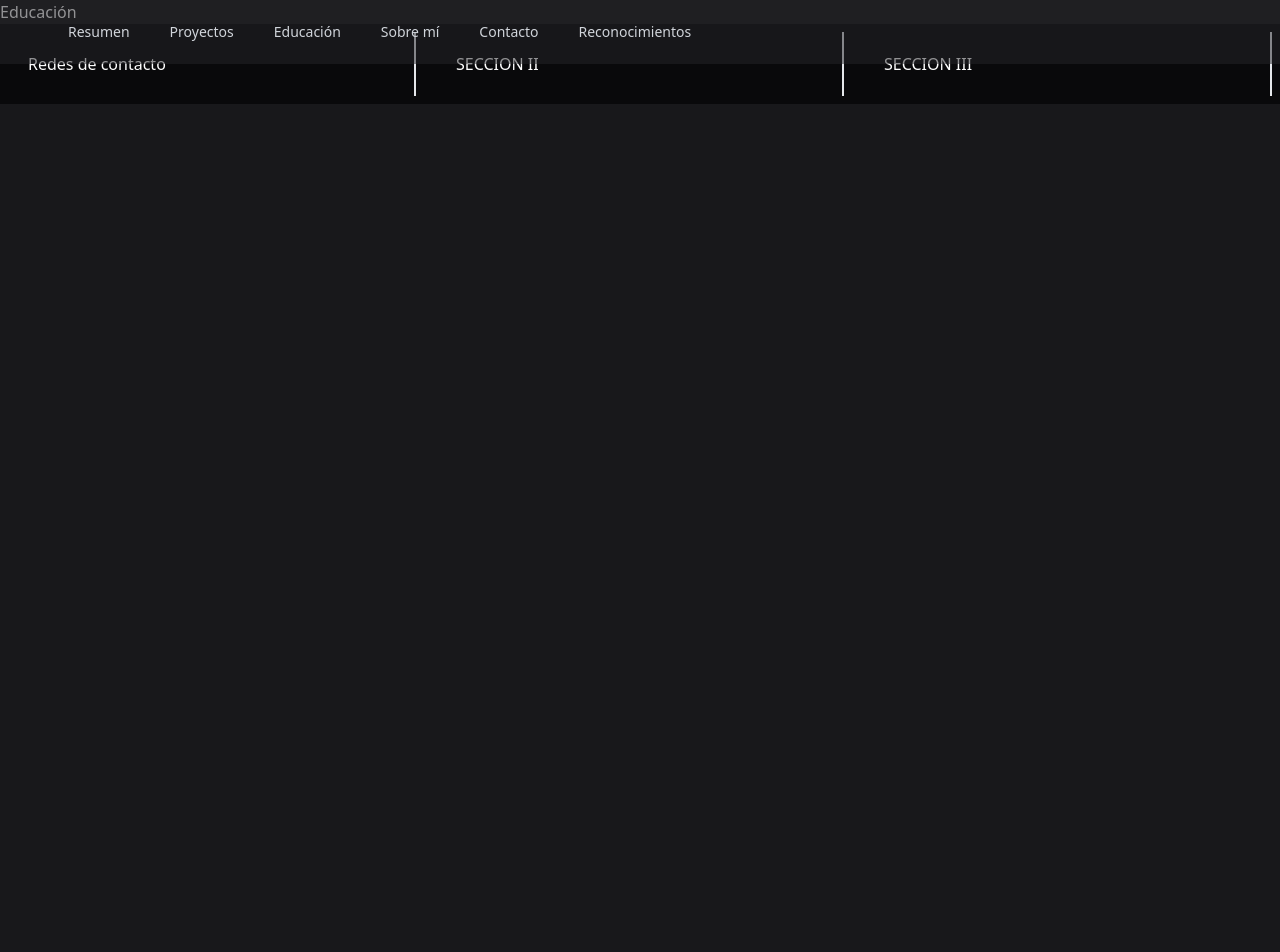
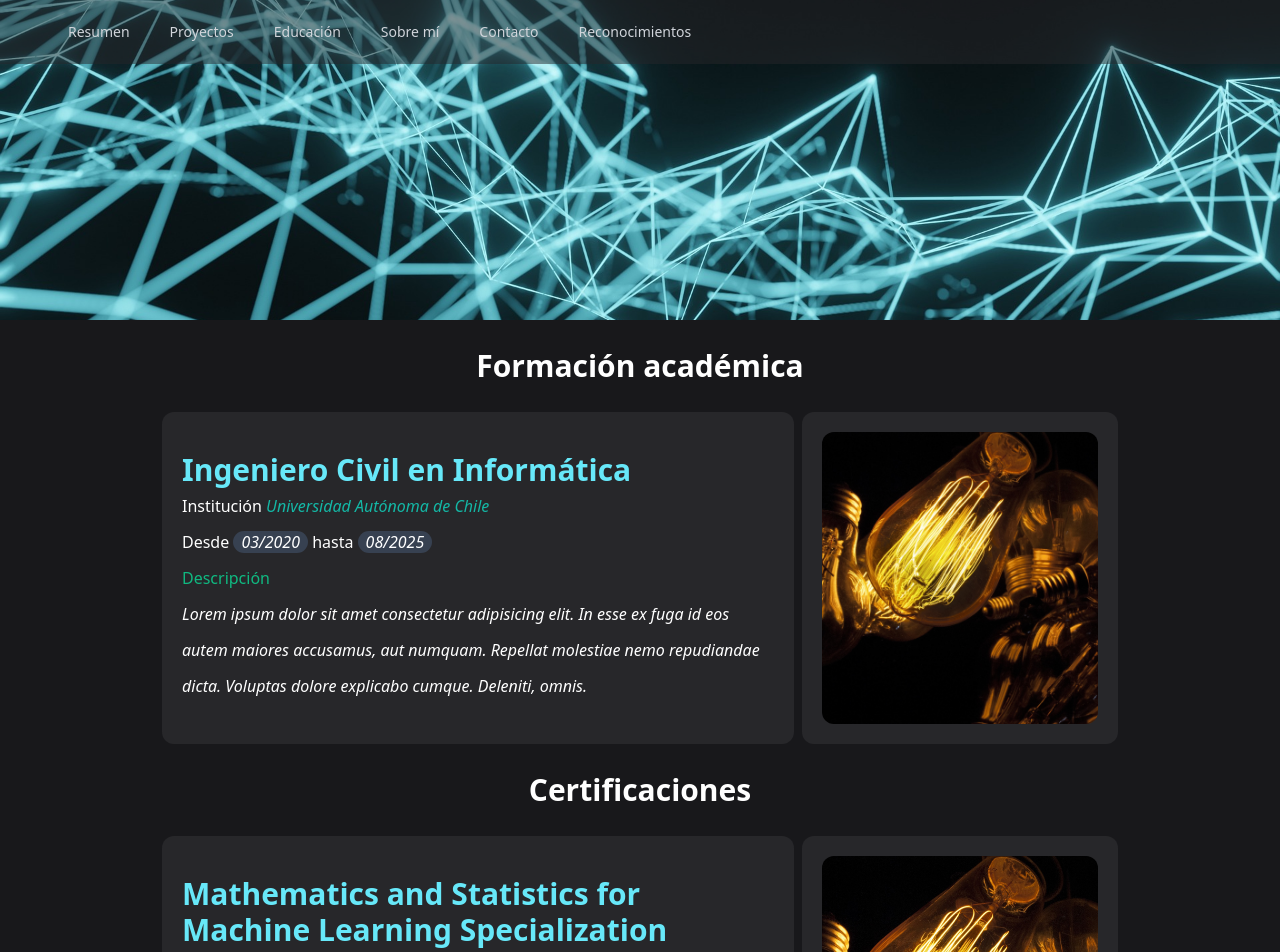
Before and after one commit to DataDrivingExpert/my-portfolio, a Vue app: page /educacion in a window 1280 px wide. Shown: the top 952 px of the page. Before the commit the page ends 800 px from the top, so only its background shows below. Built offline with nearby package versions, Linux system fonts and the light colour scheme.

Commit message:
Sección de educación Actualización del proyecto: Se incorpora el contenido respectivo a la sección de educación.

```diff
--- a/index.html
+++ b/index.html
@@ -6,7 +6,7 @@
     <meta name="viewport" content="width=device-width, initial-scale=1.0">
     <title>Vite App</title>
   </head>
-  <body class="bg-zinc-900 text-white">
+  <body class="bg-zinc-900 text-white leading-9">
     <div id="app"></div>
     <script type="module" src="/src/main.js"></script>
   </body>
--- /dev/null
+++ b/src/components/EducationCard.vue
@@ -0,0 +1,30 @@
+<template>
+    <div class="flex flex-col-reverse gap-y-2 justify-center gap-x-2 sm:flex-row">
+        <div class="basis-2/4 bg-zinc-800 rounded-xl px-5 py-10">
+            <h5 class="text-3xl font-semibold text-cyan-300">{{ grade }}</h5>
+            <p>Institución <em class="font-medium text-teal-500">{{ inst }}</em></p>
+            <p>Desde <em class="bg-gray-700 rounded-xl px-2">{{start}}</em> hasta <em class="bg-gray-700 rounded-xl px-2">{{ end }}</em></p>
+            <p class="font-medium text-emerald-500">Descripción</p>
+            <p>
+                <em>{{ desc }}</em>
+            </p>
+        </div>
+        <div class="basis-1/4 bg-zinc-800 rounded-xl p-5">
+            <img
+            src="../assets/img/light-bulbs.jpg"
+            alt=""
+            class="w-full h-full object-cover rounded-xl"
+            >
+        </div>
+    </div>
+</template>
+
+<script setup>
+defineProps({
+  grade: String,
+  inst: String,
+  start: String,
+  end: String,
+  desc: String,
+})
+</script>
--- a/src/views/EducationInfo.vue
+++ b/src/views/EducationInfo.vue
@@ -1,5 +1,46 @@
 <template>
-    <div>
-        Educación
+    <div class="relative w-full h-80">
+        <img
+            src="../assets/img/nodos.jpg"
+            alt="Red de nodos"
+            class="w-full h-full object-cover"
+        />
+    </div>
+    <div class="flex flex-col gap-y-2 m-2">
+        <h5 class="text-3xl font-semibold text-center my-5">Formación académica</h5>
+        <EducationCard
+            grade="Ingeniero Civil en Informática"
+            inst="Universidad Autónoma de Chile"
+            start="03/2020"
+            end="08/2025"
+            desc="Lorem ipsum dolor sit amet consectetur adipisicing elit. In esse ex fuga id eos autem maiores accusamus, aut numquam. Repellat molestiae nemo repudiandae dicta. Voluptas dolore explicabo cumque. Deleniti, omnis."
+        />
+        <h5 class="text-3xl font-semibold text-center my-5">Certificaciones</h5>
+        <EducationCard
+            grade="Mathematics and Statistics for Machine Learning Specialization"
+            inst="Luis Serrano - DeepLearning.ai"
+            start="10/2024"
+            end="03/2025"
+            desc="Lorem ipsum dolor sit amet consectetur adipisicing elit. In esse ex fuga id eos autem maiores accusamus, aut numquam. Repellat molestiae nemo repudiandae dicta. Voluptas dolore explicabo cumque. Deleniti, omnis."
+        />
+        <EducationCard
+            grade="SCRUM Foundation Professional Certificate (SFPC)"
+            inst="Certiprof"
+            start="10/2024"
+            end="03/2025"
+            desc="Lorem ipsum dolor sit amet consectetur adipisicing elit. In esse ex fuga id eos autem maiores accusamus, aut numquam. Repellat molestiae nemo repudiandae dicta. Voluptas dolore explicabo cumque. Deleniti, omnis."
+        />
+        <EducationCard
+            grade="Data Engineering Foundations"
+            inst="LinkedIn Learning"
+            start="12/2024"
+            end="12/2024"
+            desc="Lorem ipsum dolor sit amet consectetur adipisicing elit. In esse ex fuga id eos autem maiores accusamus, aut numquam. Repellat molestiae nemo repudiandae dicta. Voluptas dolore explicabo cumque. Deleniti, omnis."
+        />
+
     </div>
 </template>
+
+<script setup>
+    import EducationCard from '@/components/EducationCard.vue'
+</script>
--- a/src/views/Projects.vue
+++ b/src/views/Projects.vue
@@ -9,7 +9,7 @@
             class="w-full h-full object-cover"
             ></video>
     </div>
-    <div class="flex flex-col gap-y-2 m-2 justify-evenly">
+    <div class="flex flex-col gap-y-2 m-2">
         <ProjectCard
             title="Perfilamiento Inteligente"
             company="CamiónGo"
```
